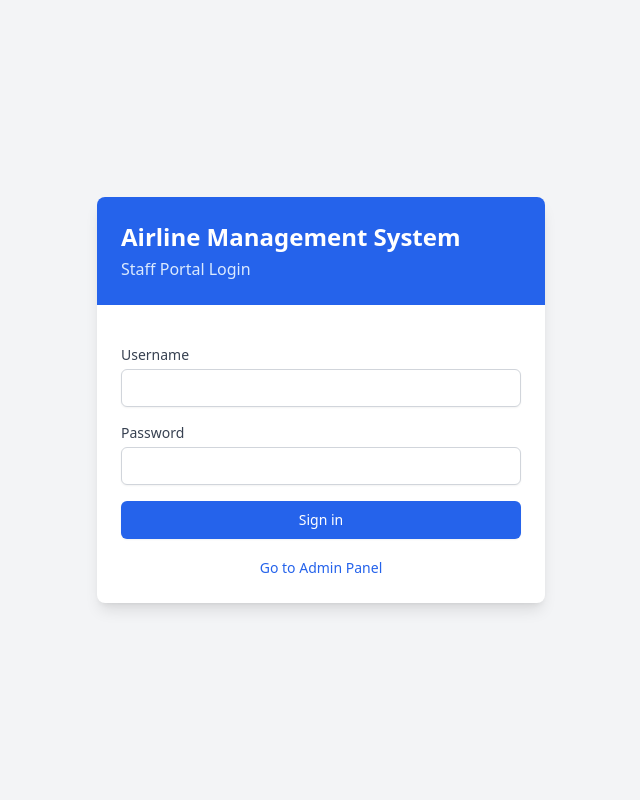
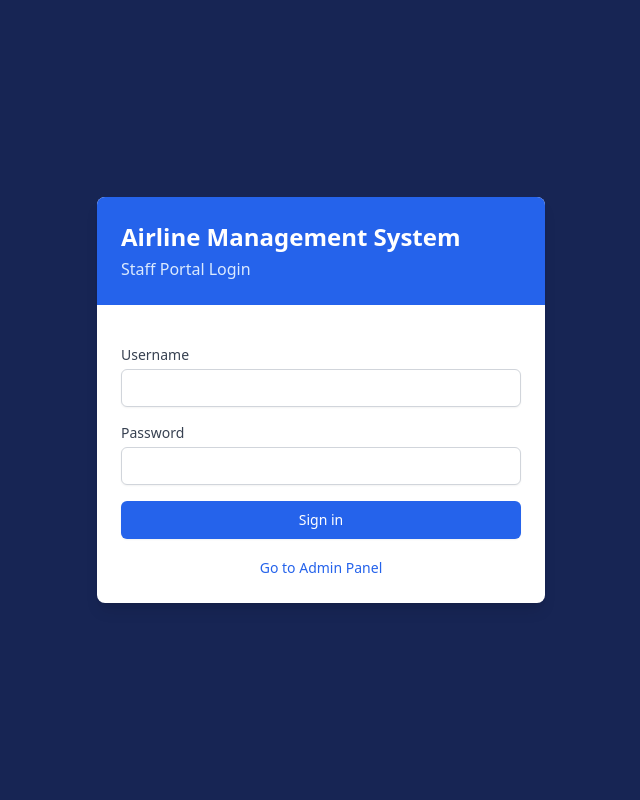
Before and after one commit to anasyn2002/Airline-management-system-DBMS, a Django app: template airline_app/templates/airline_app/login.html in a window 1280 px wide. Shown: the whole page, without its empty margins (319-959 px from the left). Run offline with Django 3.2, Linux system fonts and the light colour scheme; the template is opened without the code that fills it, so the values that code supplies are empty; some libraries are stand-ins or nearby versions.

Commit message:
added color to login page

```diff
--- a/airline_app/templates/airline_app/dashboard.html
+++ b/airline_app/templates/airline_app/dashboard.html
@@ -1,3 +1,4 @@
+<!-- templates/airline_app/dashboard.html -->
 {% extends 'airline_app/base.html' %}
 
 {% block header %}Dashboard{% endblock %}
--- a/airline_app/templates/airline_app/login.html
+++ b/airline_app/templates/airline_app/login.html
@@ -8,7 +8,7 @@
     <script src="https://cdn.tailwindcss.com"></script>
 </head>
 <!-- <body class="bg-[url('https://images.theconversation.com/files/578175/original/file-20240227-28-cejldv.jpg?ixlib=rb-4.1.0&rect=0%2C0%2C7668%2C3828&q=45&auto=format&w=1356&h=668&fit=crop')] bg-cover bg-center min-h-screen"> -->
-<body class="bg-gray-100 h-screen flex items-center justify-center">
+<body class="bg-blue-950 h-screen flex items-center justify-center">
     <div class="max-w-md w-full">
         <div class="bg-white rounded-lg shadow-lg overflow-hidden">
             <div class="bg-blue-600 p-6 text-white">
```
Also changed, not shown: db.sqlite3.
